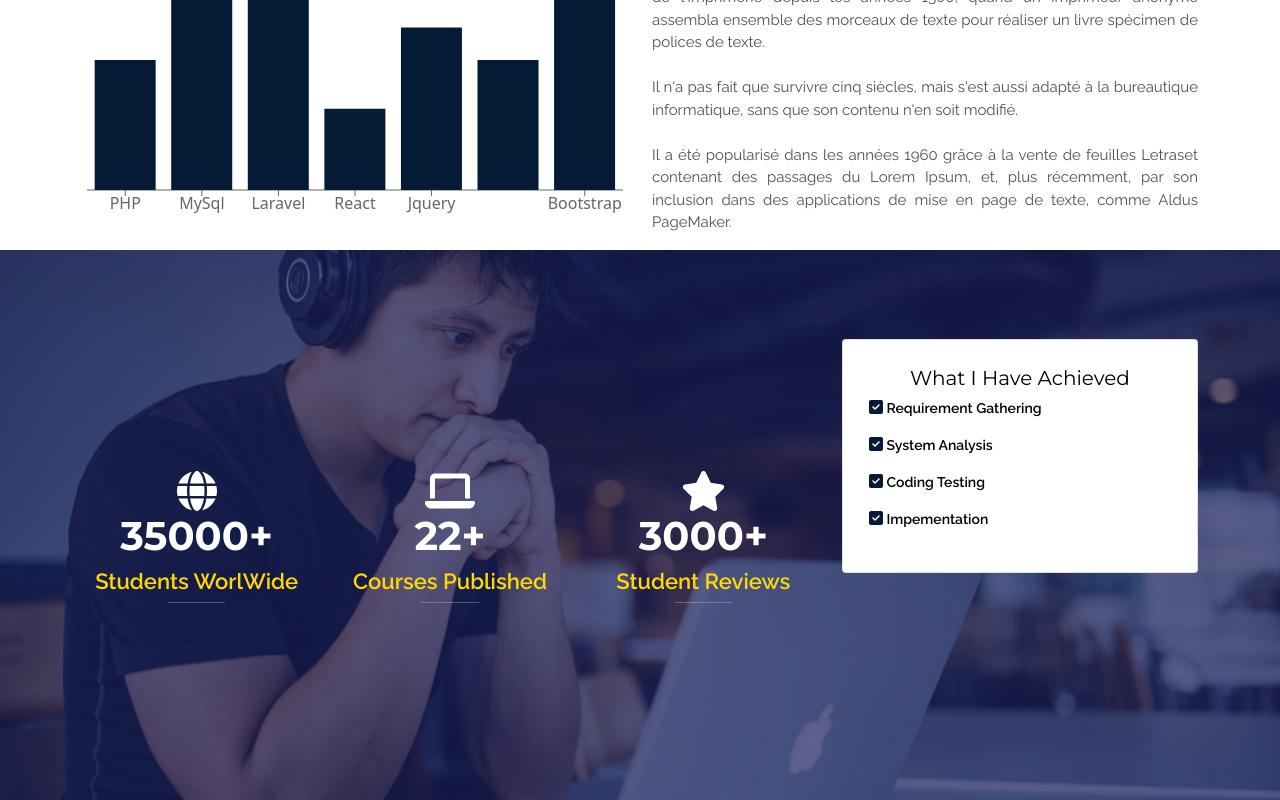
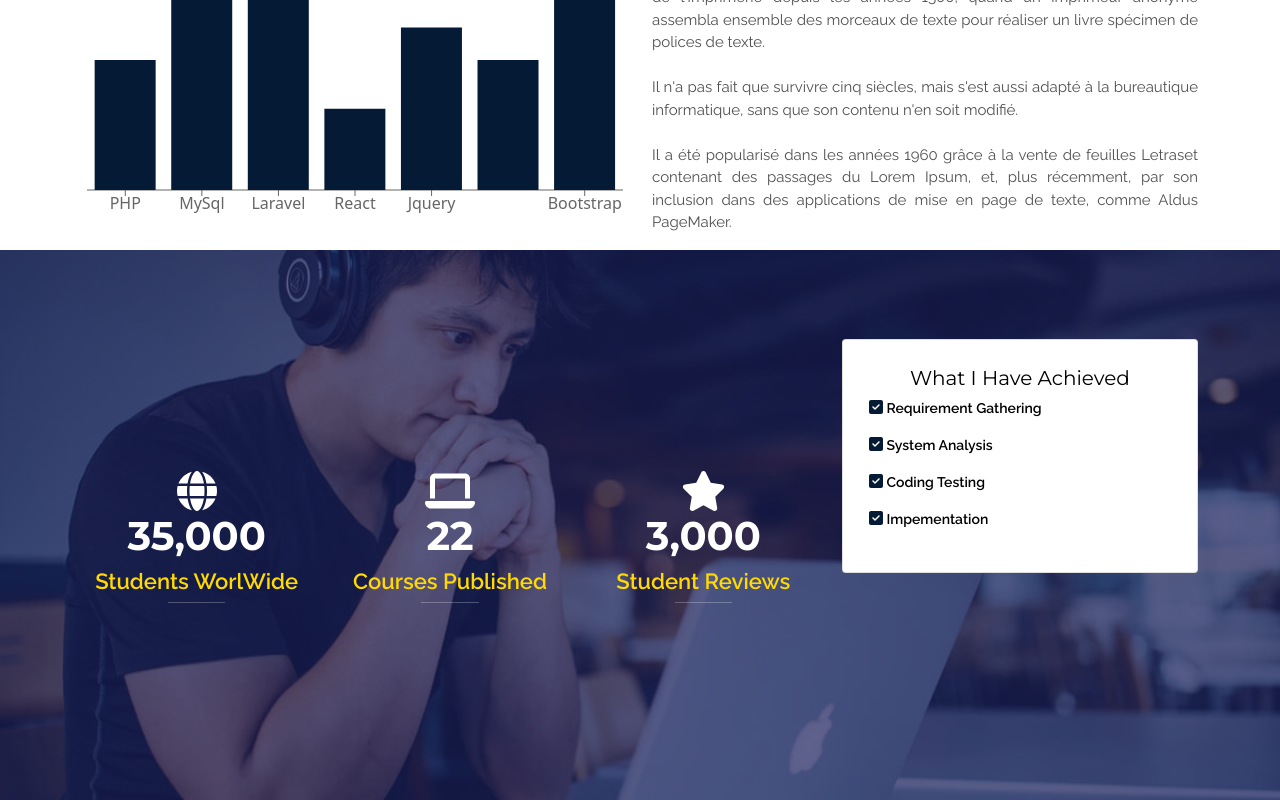
Before and after one commit to DimitriCodeur/React-Laravel-Portfolio-Website, a React (Create React App) app in the folder site/: page / in a window 1280 px wide. Shown: the part 1351-2151 px from the top of the page. Built offline with nearby package versions, Linux system fonts and the light colour scheme; a web font is replaced by a local one.

Commit message:
Summary Animate Counter

```diff
--- a/site/package.json
+++ b/site/package.json
@@ -12,8 +12,10 @@
     "bootstrap": "^5.1.3",
     "react": "^18.0.0",
     "react-bootstrap": "^2.3.0",
+    "react-countup": "^6.2.0",
     "react-dom": "^18.0.0",
     "react-scripts": "5.0.1",
+    "react-visibility-sensor": "^5.1.1",
     "recharts": "^2.1.9",
     "web-vitals": "^2.1.4"
   },
--- a/site/src/assets/components/Summary/Summary.jsx
+++ b/site/src/assets/components/Summary/Summary.jsx
@@ -1,7 +1,9 @@
 import { FontAwesomeIcon } from '@fortawesome/react-fontawesome';
 import React, { Component, Fragment } from 'react';
-import { Button, Card, Col, Container, Row } from 'react-bootstrap';
+import { Card, Col, Container, Row } from 'react-bootstrap';
 import { faCheckSquare, faGlobe, faLaptop, faStar } from '@fortawesome/free-solid-svg-icons';
+import CountUp, { countUpRef } from 'react-countup';
+import VisibilitySensor from 'react-visibility-sensor';
 
 class Summary extends Component {
     render() {
@@ -17,21 +19,45 @@ class Summary extends Component {
 
                                         <Col>
                                             <FontAwesomeIcon className='iconProject' icon={faGlobe} />
-                                            <h1 className='countNumber'>35000+</h1>
+                                            <h1 className='countNumber'>
+                                            <CountUp start={0} end={ 35000}>
+                                                {({ countUpRef, start }) => (
+                                                    <VisibilitySensor onChange={start} delayedCall>
+                                                        <span ref={countUpRef} />
+                                                    </VisibilitySensor>
+                                                )}
+                                                </CountUp>
+                                            </h1>
                                             <h4 className='countTitle'>Students WorlWide</h4>
                                             <hr className='bg-white w-25' style={{margin: "0 auto"}} />
                                         </Col>
 
                                         <Col>
                                             <FontAwesomeIcon className='iconProject' icon={faLaptop} />
-                                            <h1 className='countNumber'>22+</h1>
+                                            <h1 className='countNumber'>
+                                                <CountUp start={0} end={22}>
+                                                    {({ countUpRef, start }) => (
+                                                        <VisibilitySensor onChange={start} delayedCall>
+                                                            <span ref={countUpRef} />
+                                                        </VisibilitySensor>
+                                                    )}
+                                                </CountUp>
+                                            </h1>
                                             <h4 className='countTitle'>Courses Published</h4>
                                             <hr className='bg-white w-25' style={{margin: "0 auto"}} />
                                         </Col>
 
                                         <Col>
                                             <FontAwesomeIcon className='iconProject' icon={faStar} />
-                                            <h1 className='countNumber'>3000+</h1>
+                                            <h1 className='countNumber'>
+                                                <CountUp start={0} end={3000}>
+                                                    {({ countUpRef, start }) => (
+                                                        <VisibilitySensor onChange={start} delayedCall>
+                                                            <span ref={countUpRef} />
+                                                        </VisibilitySensor>
+                                                    )}
+                                                </CountUp>
+                                            </h1>
                                             <h4 className='countTitle'>Student Reviews</h4>
                                             <hr className='bg-white w-25' style={{margin: "0 auto"}} />
                                         </Col>
```
Also changed, not shown: 2 other files (tests, documents, lock files or other folders).
